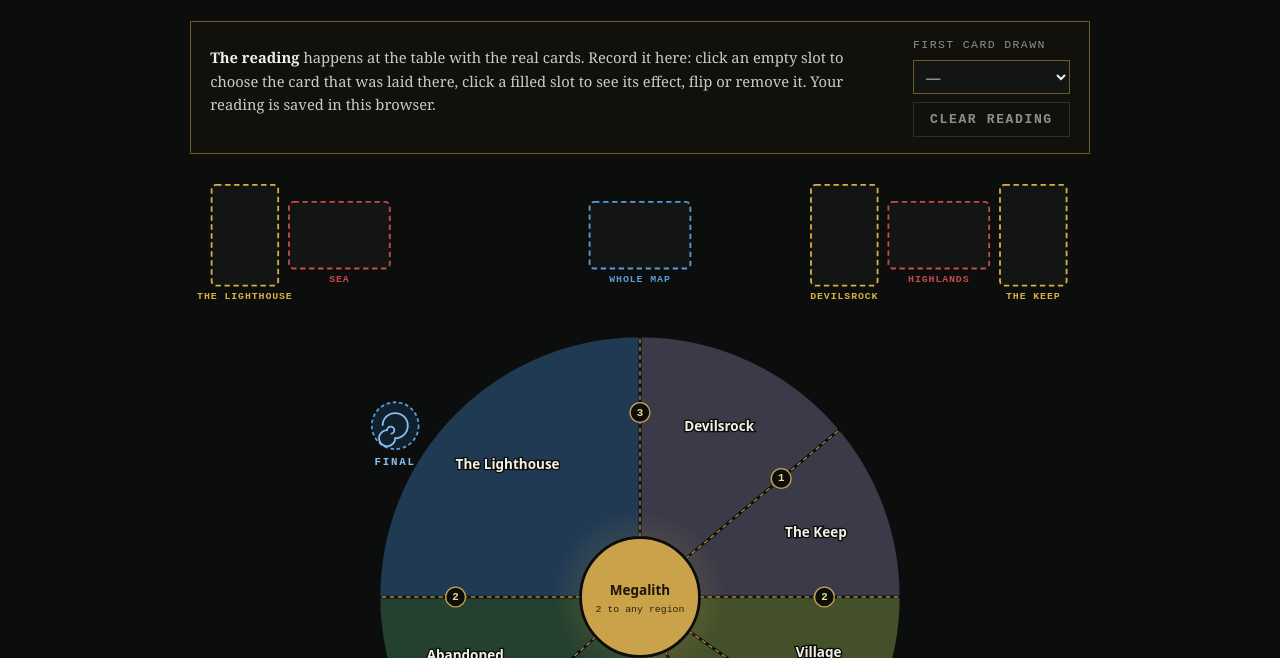
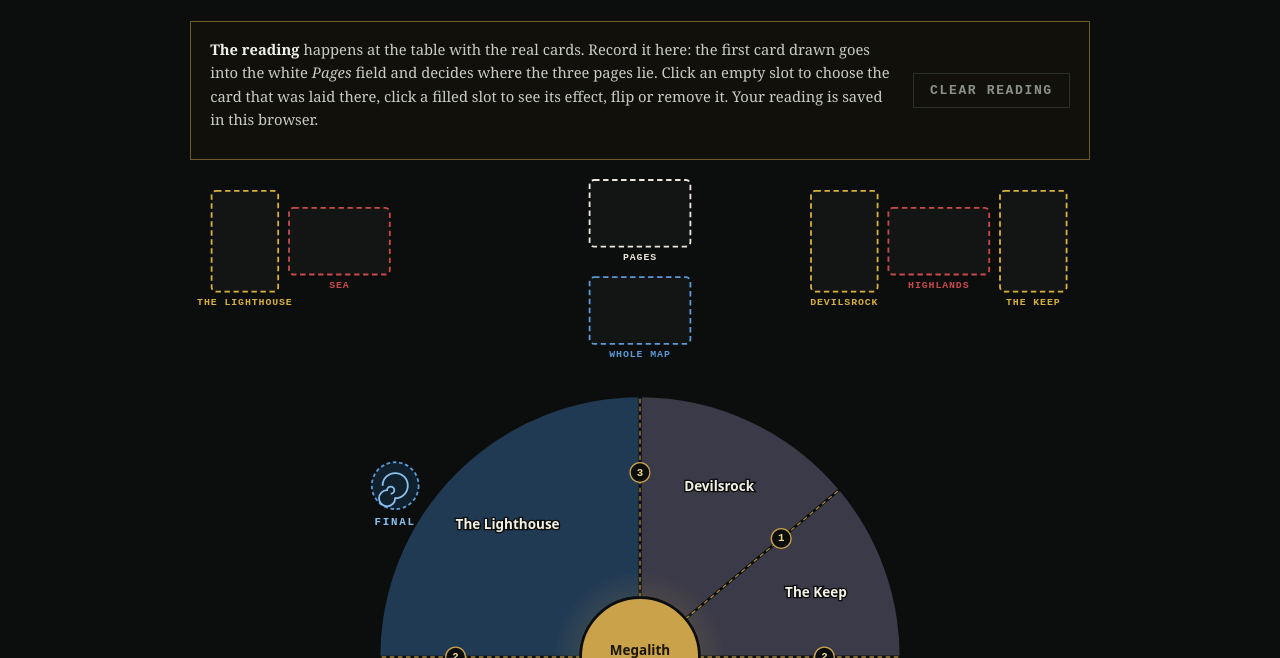
Before and after one commit to FHieser/Horror-One-Shots, a plain HTML site: page valley-of-lost-fates/webapp/map.html in a window 1280 px wide. Shown: the part 142-800 px from the top of the page. Drawn offline with Linux system fonts and the light colour scheme.

Commit message:
Make Page selector card placable in map

```diff
--- a/valley-of-lost-fates/data/cards.yaml
+++ b/valley-of-lost-fates/data/cards.yaml
@@ -10,7 +10,7 @@ system:
   - "A second blue card goes under the first one, without effect."
   - "The reading ends when all yellow slots are filled. Red slots can stay empty."
   - "Yellow cards are single-location encounters. When the players visit that place, they meet the card's event or character there."
-  - "The first card drawn also decides where the three pages lie (see Final)."
+  - "The first card drawn goes into the white Pages field above the map. It decides where the three pages lie (see Final), is set aside and has no effect in the valley."
   - "Red cards are regional effects. They warp specific rules of a region."
   - "Blue cards affect the whole map."
 
--- a/valley-of-lost-fates/data/gear.yaml
+++ b/valley-of-lost-fates/data/gear.yaml
@@ -93,6 +93,7 @@ pages:
     found: "At the location the table gives for the first card drawn. Gained by completing the challenge there."
     text:
       - "One of the three pages the hermit read at the cliff. All three open the way to the final region."
+      - "Holds the story: Der Narr und der verbotene Wald."
     open:
       - "Slot size, and whether it has a power of its own."
   - name: The Second Reading
@@ -100,8 +101,10 @@ pages:
     found: "At the location the table gives for the first card drawn. Gained by completing the challenge there."
     text:
       - "One of the three pages the hermit read at the cliff. All three open the way to the final region."
+      - "Holds the story: Die Hexe und der Wärter."
   - name: The Third Reading
     type: item
     found: "At the location the table gives for the first card drawn. Gained by completing the challenge there."
     text:
       - "One of the three pages the hermit read at the cliff. All three open the way to the final region."
+      - "Holds the story: Die Sturmkrone."
--- a/valley-of-lost-fates/webapp/map.html
+++ b/valley-of-lost-fates/webapp/map.html
@@ -26,7 +26,7 @@
 
     /* Card slots */
     .slot { --c: #888; }
-    .slot.yellow { --c: #d8b040; } .slot.red { --c: #c84a4a; } .slot.blue { --c: #5a9ad8; }
+    .slot.yellow { --c: #d8b040; } .slot.red { --c: #c84a4a; } .slot.blue { --c: #5a9ad8; } .slot.white { --c: #ece8dc; }
     .slot .frame { fill: #121514; stroke: var(--c); stroke-width: 2; stroke-dasharray: 6 4; transition: fill 0.15s, stroke-width 0.15s; }
     .slot .slot-label { fill: var(--c); font: 700 11px 'Courier New', monospace; letter-spacing: 1px; text-anchor: middle; text-transform: uppercase; }
     .slot.filled .frame { fill: #1c1a14; stroke-dasharray: none; }
@@ -37,8 +37,6 @@
     .face .orient.rev { fill: #ff8a8a; }
 
     /* Reading panel */
-    .first-card { display: flex; flex-direction: column; gap: 0.2rem; }
-    .first-card select { background: var(--panel); color: var(--text-bright); border: 1px solid var(--gold-dim); font: 0.9rem Georgia, serif; padding: 0.35rem 0.5rem; }
     .pages-line { max-width: 900px; margin: -0.8rem auto 1.5rem; font-size: 0.9rem; color: var(--text); }
     .pages-line strong { color: var(--gold); }
     .page-mark[hidden] { display: none; }
@@ -91,77 +89,76 @@
   <div class="content wide">
     <h1>The Valley</h1>
     <div class="reading">
-      <p class="lady"><strong>The reading</strong> happens at the table with the real cards. Record it here: click an empty slot to choose the card that was laid there, click a filled slot to see its effect, flip or remove it. Your reading is saved in this browser.</p>
+      <p class="lady"><strong>The reading</strong> happens at the table with the real cards. Record it here: the first card drawn goes into the white <em>Pages</em> field and decides where the three pages lie. Click an empty slot to choose the card that was laid there, click a filled slot to see its effect, flip or remove it. Your reading is saved in this browser.</p>
       <div class="actions">
-        <label class="first-card"><span class="label">First card drawn</span><select id="first-card"><option value="">—</option></select></label>
         <button class="btn ghost" id="reset-btn">Clear reading</button>
       </div>
     </div>
     <p class="pages-line" id="pages-line"></p>
     <div class="slot-panel" id="slot-panel" hidden></div>
     <div class="map-wrap">
-      <svg xmlns="http://www.w3.org/2000/svg" viewBox="0 0 1000 990" role="img" aria-label="Map of the valley with card slots">
+      <svg xmlns="http://www.w3.org/2000/svg" viewBox="0 0 1000 1050" role="img" aria-label="Map of the valley with card slots">
         <defs>
           <radialGradient id="glow"><stop offset="0" stop-color="#c9a24a" stop-opacity="0.35"/><stop offset="1" stop-color="#c9a24a" stop-opacity="0"/></radialGradient>
         </defs>
         <a class="sector highlands" href="./locations.html#loc-devilsrock">
-          <path d="M500.0,414.0 L500.0,190.0 A290,290 0 0 1 722.2,293.6 L550.6,437.6 A66,66 0 0 0 500.0,414.0 Z"/>
-          <text x="587.9" y="291.5"><tspan x="587.9" dy="0">Devilsrock</tspan></text>
+          <path d="M500.0,474.0 L500.0,250.0 A290,290 0 0 1 722.2,353.6 L550.6,497.6 A66,66 0 0 0 500.0,474.0 Z"/>
+          <text x="587.9" y="351.5"><tspan x="587.9" dy="0">Devilsrock</tspan></text>
         </a>
         <a class="sector highlands" href="./locations.html#loc-keep">
-          <path d="M550.6,437.6 L722.2,293.6 A290,290 0 0 1 790.0,480.0 L566.0,480.0 A66,66 0 0 0 550.6,437.6 Z"/>
-          <text x="695.5" y="408.9"><tspan x="695.5" dy="0">The Keep</tspan></text>
+          <path d="M550.6,497.6 L722.2,353.6 A290,290 0 0 1 790.0,540.0 L566.0,540.0 A66,66 0 0 0 550.6,497.6 Z"/>
+          <text x="695.5" y="468.9"><tspan x="695.5" dy="0">The Keep</tspan></text>
         </a>
         <a class="sector plains" href="./locations.html#loc-village">
-          <path d="M566.0,480.0 L790.0,480.0 A290,290 0 0 1 737.6,646.3 L554.1,517.9 A66,66 0 0 0 566.0,480.0 Z"/>
-          <text x="698.4" y="542.5"><tspan x="698.4" dy="0">Village</tspan></text>
+          <path d="M566.0,540.0 L790.0,540.0 A290,290 0 0 1 737.6,706.3 L554.1,577.9 A66,66 0 0 0 566.0,540.0 Z"/>
+          <text x="698.4" y="602.5"><tspan x="698.4" dy="0">Village</tspan></text>
         </a>
         <a class="sector plains" href="./locations.html#loc-fields">
-          <path d="M554.1,517.9 L737.6,646.3 A290,290 0 0 1 622.6,742.8 L527.9,539.8 A66,66 0 0 0 554.1,517.9 Z"/>
-          <text x="633.7" y="639.3"><tspan x="633.7" dy="0">Fields</tspan></text>
+          <path d="M554.1,577.9 L737.6,706.3 A290,290 0 0 1 622.6,802.8 L527.9,599.8 A66,66 0 0 0 554.1,577.9 Z"/>
+          <text x="633.7" y="699.3"><tspan x="633.7" dy="0">Fields</tspan></text>
         </a>
         <a class="sector plains" href="./locations.html#loc-woods">
-          <path d="M527.9,539.8 L622.6,742.8 A290,290 0 0 1 500.0,770.0 L500.0,546.0 A66,66 0 0 0 527.9,539.8 Z"/>
-          <text x="545.0" y="683.1"><tspan x="545.0" dy="0">Woods</tspan></text>
+          <path d="M527.9,599.8 L622.6,802.8 A290,290 0 0 1 500.0,830.0 L500.0,606.0 A66,66 0 0 0 527.9,599.8 Z"/>
+          <text x="545.0" y="743.1"><tspan x="545.0" dy="0">Woods</tspan></text>
         </a>
         <a class="sector swamp" href="./locations.html#loc-witch-hut">
-          <path d="M500.0,546.0 L500.0,770.0 A290,290 0 0 1 284.5,674.0 L451.0,524.2 A66,66 0 0 0 500.0,546.0 Z"/>
-          <text x="415.4" y="670.0"><tspan x="415.4" dy="0">Witch Hut</tspan></text>
+          <path d="M500.0,606.0 L500.0,830.0 A290,290 0 0 1 284.5,734.0 L451.0,584.2 A66,66 0 0 0 500.0,606.0 Z"/>
+          <text x="415.4" y="730.0"><tspan x="415.4" dy="0">Witch Hut</tspan></text>
         </a>
         <a class="sector swamp" href="./locations.html#loc-fishing-village">
-          <path d="M451.0,524.2 L284.5,674.0 A290,290 0 0 1 210.0,480.0 L434.0,480.0 A66,66 0 0 0 451.0,524.2 Z"/>
-          <text x="305.8" y="546.0"><tspan x="305.8" dy="0">Abandoned</tspan><tspan x="305.8" dy="17">Fishing Village</tspan></text>
+          <path d="M451.0,584.2 L284.5,734.0 A290,290 0 0 1 210.0,540.0 L434.0,540.0 A66,66 0 0 0 451.0,584.2 Z"/>
+          <text x="305.8" y="606.0"><tspan x="305.8" dy="0">Abandoned</tspan><tspan x="305.8" dy="17">Fishing Village</tspan></text>
         </a>
         <a class="sector sea" href="./locations.html#loc-lighthouse">
-          <path d="M434.0,480.0 L210.0,480.0 A290,290 0 0 1 500.0,190.0 L500.0,414.0 A66,66 0 0 0 434.0,480.0 Z"/>
-          <text x="352.9" y="332.9"><tspan x="352.9" dy="0">The Lighthouse</tspan></text>
+          <path d="M434.0,540.0 L210.0,540.0 A290,290 0 0 1 500.0,250.0 L500.0,474.0 A66,66 0 0 0 434.0,540.0 Z"/>
+          <text x="352.9" y="392.9"><tspan x="352.9" dy="0">The Lighthouse</tspan></text>
         </a>
-        <line class="border" x1="500.0" y1="414.0" x2="500.0" y2="190.0"/>
-        <g class="cost"><circle cx="500.0" cy="275.1" r="11"/><text x="500.0" y="275.1">3</text></g>
-        <line class="border" x1="550.6" y1="437.6" x2="722.2" y2="293.6"/>
-        <g class="cost"><circle cx="656.9" cy="348.3" r="11"/><text x="656.9" y="348.3">1</text></g>
-        <line class="border" x1="566.0" y1="480.0" x2="790.0" y2="480.0"/>
-        <g class="cost"><circle cx="704.9" cy="480.0" r="11"/><text x="704.9" y="480.0">2</text></g>
-        <line class="border" x1="554.1" y1="517.9" x2="737.6" y2="646.3"/>
-        <g class="cost"><circle cx="667.8" cy="597.5" r="11"/><text x="667.8" y="597.5">1</text></g>
-        <line class="border" x1="527.9" y1="539.8" x2="622.6" y2="742.8"/>
-        <g class="cost"><circle cx="586.6" cy="665.7" r="11"/><text x="586.6" y="665.7">1</text></g>
-        <line class="border" x1="500.0" y1="546.0" x2="500.0" y2="770.0"/>
-        <g class="cost"><circle cx="500.0" cy="684.9" r="11"/><text x="500.0" y="684.9">2</text></g>
-        <line class="border" x1="451.0" y1="524.2" x2="284.5" y2="674.0"/>
-        <g class="cost"><circle cx="347.7" cy="617.1" r="11"/><text x="347.7" y="617.1">1</text></g>
-        <line class="border" x1="434.0" y1="480.0" x2="210.0" y2="480.0"/>
-        <g class="cost"><circle cx="295.1" cy="480.0" r="11"/><text x="295.1" y="480.0">2</text></g>
-        <circle cx="500" cy="480" r="96" fill="url(#glow)" pointer-events="none"/>
+        <line class="border" x1="500.0" y1="474.0" x2="500.0" y2="250.0"/>
+        <g class="cost"><circle cx="500.0" cy="335.1" r="11"/><text x="500.0" y="335.1">3</text></g>
+        <line class="border" x1="550.6" y1="497.6" x2="722.2" y2="353.6"/>
+        <g class="cost"><circle cx="656.9" cy="408.3" r="11"/><text x="656.9" y="408.3">1</text></g>
+        <line class="border" x1="566.0" y1="540.0" x2="790.0" y2="540.0"/>
+        <g class="cost"><circle cx="704.9" cy="540.0" r="11"/><text x="704.9" y="540.0">2</text></g>
+        <line class="border" x1="554.1" y1="577.9" x2="737.6" y2="706.3"/>
+        <g class="cost"><circle cx="667.8" cy="657.5" r="11"/><text x="667.8" y="657.5">1</text></g>
+        <line class="border" x1="527.9" y1="599.8" x2="622.6" y2="802.8"/>
+        <g class="cost"><circle cx="586.6" cy="725.7" r="11"/><text x="586.6" y="725.7">1</text></g>
+        <line class="border" x1="500.0" y1="606.0" x2="500.0" y2="830.0"/>
+        <g class="cost"><circle cx="500.0" cy="744.9" r="11"/><text x="500.0" y="744.9">2</text></g>
+        <line class="border" x1="451.0" y1="584.2" x2="284.5" y2="734.0"/>
+        <g class="cost"><circle cx="347.7" cy="677.1" r="11"/><text x="347.7" y="677.1">1</text></g>
+        <line class="border" x1="434.0" y1="540.0" x2="210.0" y2="540.0"/>
+        <g class="cost"><circle cx="295.1" cy="540.0" r="11"/><text x="295.1" y="540.0">2</text></g>
+        <circle cx="500" cy="540" r="96" fill="url(#glow)" pointer-events="none"/>
         <a class="sector central" href="./locations.html#loc-megalith">
-          <circle cx="500" cy="480" r="66"/>
-          <text x="500" y="474">Megalith</text>
-          <text class="sub" x="500" y="494">2 to any region</text>
+          <circle cx="500" cy="540" r="66"/>
+          <text x="500" y="534">Megalith</text>
+          <text class="sub" x="500" y="554">2 to any region</text>
         </a>
         <a class="whirl" href="./final.html">
-          <circle cx="228.0" cy="289.6" r="26"/>
-          <path d="M228.0,289.6 m-14,0 a14,14 0 1,1 14,14 a9,9 0 1,1 -9,-9 a4,4 0 1,1 4,4" fill="none"/>
-          <text x="228.0" y="333.6">Final</text>
+          <circle cx="228.0" cy="349.6" r="26"/>
+          <path d="M228.0,349.6 m-14,0 a14,14 0 1,1 14,14 a9,9 0 1,1 -9,-9 a4,4 0 1,1 4,4" fill="none"/>
+          <text x="228.0" y="393.6">Final</text>
         </a>
         <g class="slot yellow" data-slot="lighthouse" data-color="yellow" data-label="The Lighthouse" data-w="74" data-h="112" transform="translate(24,22)">
           <rect class="frame" width="74" height="112" rx="5"/>
@@ -175,7 +172,13 @@
           <g class="page-mark" hidden><circle cx="112" cy="0" r="14"/><text x="112" y="0"></text></g>
           <text class="slot-label" x="56.0" y="89">Sea</text>
         </g>
-        <g class="slot blue" data-slot="map" data-color="blue" data-label="Whole map" data-w="112" data-h="74" transform="translate(444,41)">
+        <g class="slot white" data-slot="pages" data-color="white" data-label="Pages" data-w="112" data-h="74" transform="translate(444,10)">
+          <rect class="frame" width="112" height="74" rx="5"/>
+          <g class="face"></g>
+          <g class="page-mark" hidden><circle cx="112" cy="0" r="14"/><text x="112" y="0"></text></g>
+          <text class="slot-label" x="56.0" y="89">Pages</text>
+        </g>
+        <g class="slot blue" data-slot="map" data-color="blue" data-label="Whole map" data-w="112" data-h="74" transform="translate(444,118)">
           <rect class="frame" width="112" height="74" rx="5"/>
           <g class="face"></g>
           <g class="page-mark" hidden><circle cx="112" cy="0" r="14"/><text x="112" y="0"></text></g>
@@ -199,43 +202,43 @@
           <g class="page-mark" hidden><circle cx="74" cy="0" r="14"/><text x="74" y="0"></text></g>
           <text class="slot-label" x="37.0" y="127">The Keep</text>
         </g>
-        <g class="slot yellow" data-slot="fishing-village" data-color="yellow" data-label="Fishing Village" data-w="74" data-h="112" transform="translate(24,830)">
+        <g class="slot yellow" data-slot="fishing-village" data-color="yellow" data-label="Fishing Village" data-w="74" data-h="112" transform="translate(24,890)">
           <rect class="frame" width="74" height="112" rx="5"/>
           <g class="face"></g>
           <g class="page-mark" hidden><circle cx="74" cy="0" r="14"/><text x="74" y="0"></text></g>
           <text class="slot-label" x="37.0" y="127">Fishing Village</text>
         </g>
-        <g class="slot red" data-slot="swamp" data-color="red" data-label="Swamp" data-w="112" data-h="74" transform="translate(110,849)">
+        <g class="slot red" data-slot="swamp" data-color="red" data-label="Swamp" data-w="112" data-h="74" transform="translate(110,909)">
           <rect class="frame" width="112" height="74" rx="5"/>
           <g class="face"></g>
           <g class="page-mark" hidden><circle cx="112" cy="0" r="14"/><text x="112" y="0"></text></g>
           <text class="slot-label" x="56.0" y="89">Swamp</text>
         </g>
-        <g class="slot yellow" data-slot="witch-hut" data-color="yellow" data-label="Witch Hut" data-w="74" data-h="112" transform="translate(234,830)">
+        <g class="slot yellow" data-slot="witch-hut" data-color="yellow" data-label="Witch Hut" data-w="74" data-h="112" transform="translate(234,890)">
           <rect class="frame" width="74" height="112" rx="5"/>
           <g class="face"></g>
           <g class="page-mark" hidden><circle cx="74" cy="0" r="14"/><text x="74" y="0"></text></g>
           <text class="slot-label" x="37.0" y="127">Witch Hut</text>
         </g>
-        <g class="slot red" data-slot="plains" data-color="red" data-label="Plains" data-w="112" data-h="74" transform="translate(652,849)">
+        <g class="slot red" data-slot="plains" data-color="red" data-label="Plains" data-w="112" data-h="74" transform="translate(652,909)">
           <rect class="frame" width="112" height="74" rx="5"/>
           <g class="face"></g>
           <g class="page-mark" hidden><circle cx="112" cy="0" r="14"/><text x="112" y="0"></text></g>
           <text class="slot-label" x="56.0" y="89">Plains</text>
         </g>
-        <g class="slot yellow" data-slot="village" data-color="yellow" data-label="Village" data-w="74" data-h="112" transform="translate(776,830)">
+        <g class="slot yellow" data-slot="village" data-color="yellow" data-label="Village" data-w="74" data-h="112" transform="translate(776,890)">
           <rect class="frame" width="74" height="112" rx="5"/>
           <g class="face"></g>
           <g class="page-mark" hidden><circle cx="74" cy="0" r="14"/><text x="74" y="0"></text></g>
           <text class="slot-label" x="37.0" y="127">Village</text>
         </g>
-        <g class="slot yellow" data-slot="woods" data-color="yellow" data-label="Woods" data-w="74" data-h="112" transform="translate(862,830)">
+        <g class="slot yellow" data-slot="woods" data-color="yellow" data-label="Woods" data-w="74" data-h="112" transform="translate(862,890)">
           <rect class="frame" width="74" height="112" rx="5"/>
           <g class="face"></g>
           <g class="page-mark" hidden><circle cx="74" cy="0" r="14"/><text x="74" y="0"></text></g>
           <text class="slot-label" x="37.0" y="127">Woods</text>
         </g>
-        <text class="legend-note" x="500" y="982">Numbers on the borders: Resources to cross</text>
+        <text class="legend-note" x="500" y="1042">Numbers on the borders: Resources to cross</text>
       </svg>
     </div>
     <div class="legend"><span class="l-high">Highlands</span><span class="l-plains">Plains</span><span class="l-swamp">Swamp</span><span class="l-sea">Sea</span></div>
```
Also changed, not shown: valley-of-lost-fates/TODO.md (+1 -2 lines), valley-of-lost-fates/data/overview.md (+1 -1 lines), valley-of-lost-fates/data/pages.yaml (+7 -3 lines), valley-of-lost-fates/webapp/final.html (+1 -0 lines), valley-of-lost-fates/webapp/js/app.js (+24 -24 lines).
